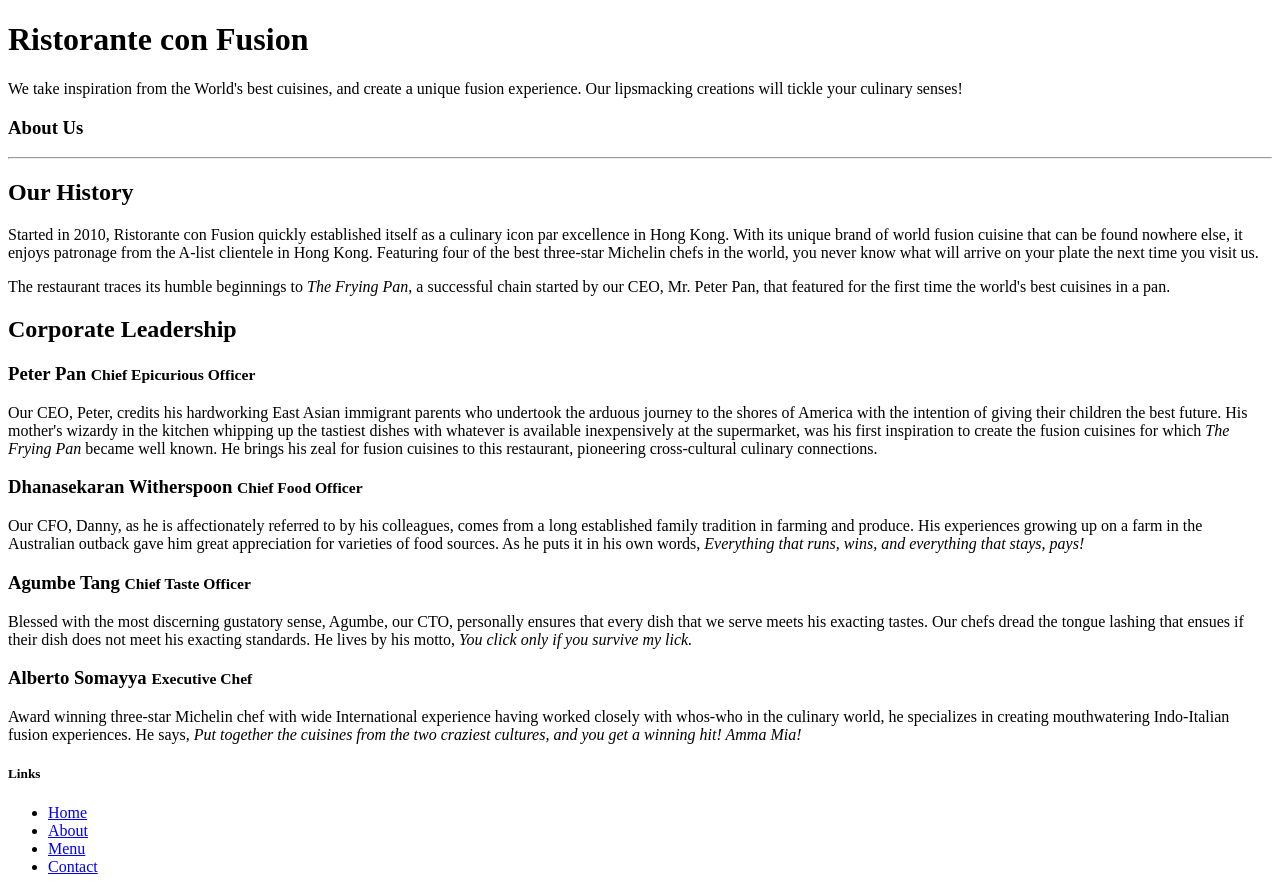
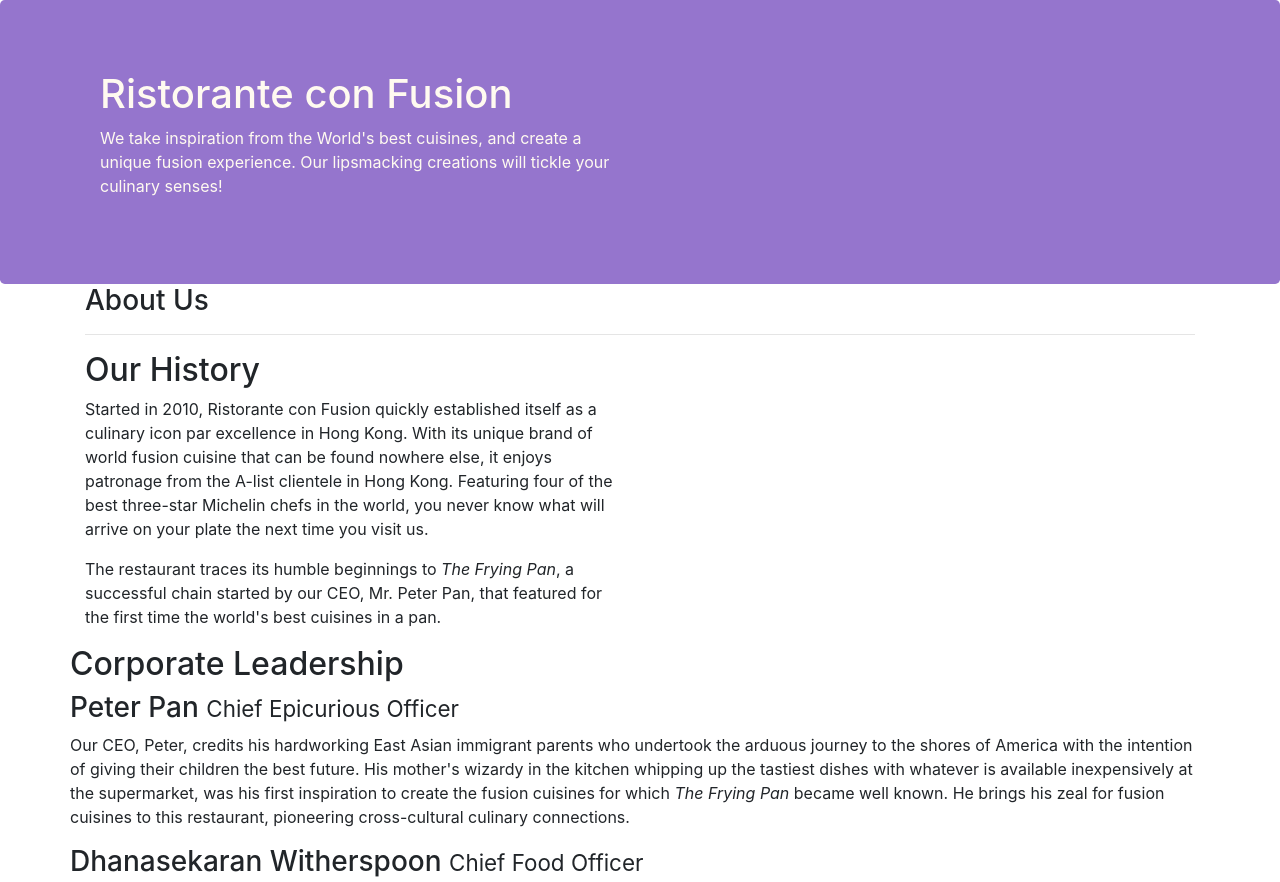
Before and after one commit to Longlhse161497/Assignment_1, a website: page aboutus.html in a window 1280 px wide. Shown: the top 882 px of the page. Drawn offline with nearby package versions, Linux system fonts and the light colour scheme.

Commit message:
Ass_1_Draft

```diff
--- a/aboutus.html
+++ b/aboutus.html
@@ -2,7 +2,13 @@
 <html lang="en">
 
 <head>
-
+    <!-- Required meta tags always come first -->
+    <meta charset="utf-8">
+    <meta name="viewport" content="width=device-width, initial-scale=1, shrink-to-fit=no">
+    <meta http-equiv="x-ua-compatible" content="ie=edge">
+    <!-- Bootstrap CSS -->
+    <link rel="stylesheet" href="node_modules/bootstrap/dist/css/bootstrap.min.css">
+    <link href="css/styles.css" rel="stylesheet">
     <title>Ristorante Con Fusion: About Us</title>
 
 </head>
@@ -22,16 +28,16 @@
         </div>
     </header>
 
-    <div>
-        <div>
-            <div>
+    <div class="container">
+        <div class="row">
+            <div class="col col-sm">
                <h3>About Us</h3>
                <hr>
             </div>
         </div>
 
-        <div>
-            <div>
+        <div class="row">
+            <div class="col-12 col-sm-6">
                 <h2>Our History</h2>
                 <p>Started in 2010, Ristorante con Fusion quickly established itself as a culinary icon par excellence in Hong Kong. With its unique brand of world fusion cuisine that can be found nowhere else, it enjoys patronage from the A-list clientele in Hong Kong.  Featuring four of the best three-star Michelin chefs in the world, you never know what will arrive on your plate the next time you visit us.</p>
                 <p>The restaurant traces its humble beginnings to <em>The Frying Pan</em>, a successful chain started by our CEO, Mr. Peter Pan, that featured for the first time the world's best cuisines in a pan.</p>
@@ -40,21 +46,19 @@
             </div>
         </div>
 
-
-        <div>
+        <div class="row">
             <div>
                 <h2>Corporate Leadership</h2>
                 <h3>Peter Pan <small>Chief Epicurious Officer</small></h3>
-                <p>Our CEO, Peter, credits his hardworking East Asian immigrant parents who undertook the arduous journey to the shores of America with the intention of giving their children the best future. His mother's wizardy in the kitchen whipping up the tastiest dishes with whatever is available inexpensively at the supermarket, was his first inspiration to create the fusion cuisines for which <em>The Frying Pan</em> became well known. He brings his zeal for fusion cuisines to this restaurant, pioneering cross-cultural culinary connections.</p>
+                <p class="d-none d-sm-block">Our CEO, Peter, credits his hardworking East Asian immigrant parents who undertook the arduous journey to the shores of America with the intention of giving their children the best future. His mother's wizardy in the kitchen whipping up the tastiest dishes with whatever is available inexpensively at the supermarket, was his first inspiration to create the fusion cuisines for which <em>The Frying Pan</em> became well known. He brings his zeal for fusion cuisines to this restaurant, pioneering cross-cultural culinary connections.</p>
                 <h3>Dhanasekaran Witherspoon <small>Chief Food Officer</small></h3>
-                <p>Our CFO, Danny, as he is affectionately referred to by his colleagues, comes from a long established family tradition in farming and produce. His experiences growing up on a farm in the Australian outback gave him great appreciation for varieties of food sources. As he puts it in his own words, <em>Everything that runs, wins, and everything that stays, pays!</em></p>
+                <p class="d-none d-sm-block">Our CFO, Danny, as he is affectionately referred to by his colleagues, comes from a long established family tradition in farming and produce. His experiences growing up on a farm in the Australian outback gave him great appreciation for varieties of food sources. As he puts it in his own words, <em>Everything that runs, wins, and everything that stays, pays!</em></p>
                 <h3>Agumbe Tang <small>Chief Taste Officer</small></h3>
-                <p>Blessed with the most discerning gustatory sense, Agumbe, our CTO, personally ensures that every dish that we serve meets his exacting tastes. Our chefs dread the tongue lashing that ensues if their dish does not meet his exacting standards. He lives by his motto, <em>You click only if you survive my lick.</em></p>
+                <p class="d-none d-sm-block">Blessed with the most discerning gustatory sense, Agumbe, our CTO, personally ensures that every dish that we serve meets his exacting tastes. Our chefs dread the tongue lashing that ensues if their dish does not meet his exacting standards. He lives by his motto, <em>You click only if you survive my lick.</em></p>
                 <h3>Alberto Somayya <small>Executive Chef</small></h3>
-                <p>Award winning three-star Michelin chef with wide International experience having worked closely with whos-who in the culinary world, he specializes in creating mouthwatering Indo-Italian fusion experiences. He says, <em>Put together the cuisines from the two craziest cultures, and you get a winning hit! Amma Mia!</em></p>
+                <p class="d-none d-sm-block">Award winning three-star Michelin chef with wide International experience having worked closely with whos-who in the culinary world, he specializes in creating mouthwatering Indo-Italian fusion experiences. He says, <em>Put together the cuisines from the two craziest cultures, and you get a winning hit! Amma Mia!</em></p>
             </div>
        </div>
-
     </div>
 
     <footer class="footer">
@@ -99,6 +103,11 @@
         </div>
     </footer>
 
+    <!-- jQuery first, then Popper.js, then Bootstrap JS. -->
+    <script src="node_modules/jquery/dist/jquery.slim.min.js"></script>
+    <script src="node_modules/popper.js/dist/umd/popper.min.js"></script>
+    <script src="node_modules/bootstrap/dist/js/bootstrap.min.js"></script>
+
 </body>
 
 </html>
```
Also changed, not shown: index.html (+1 -1 lines).
